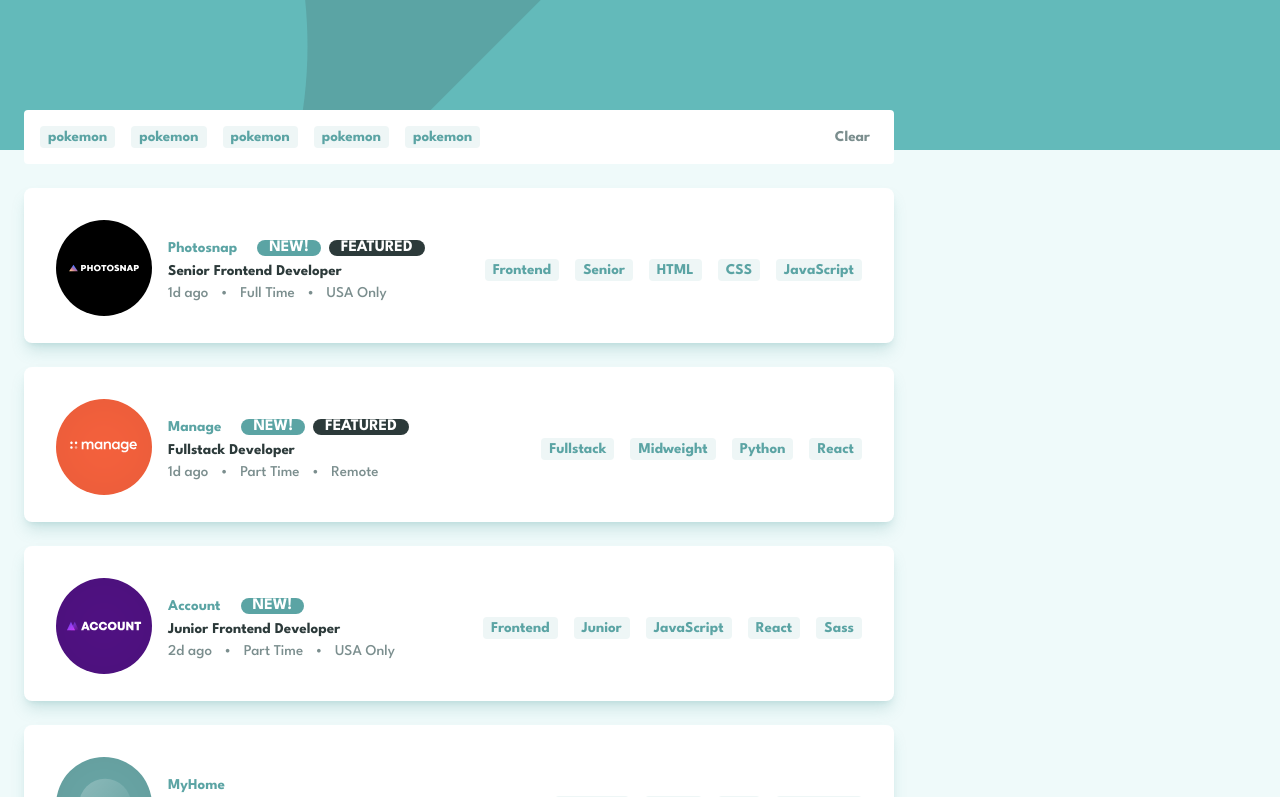
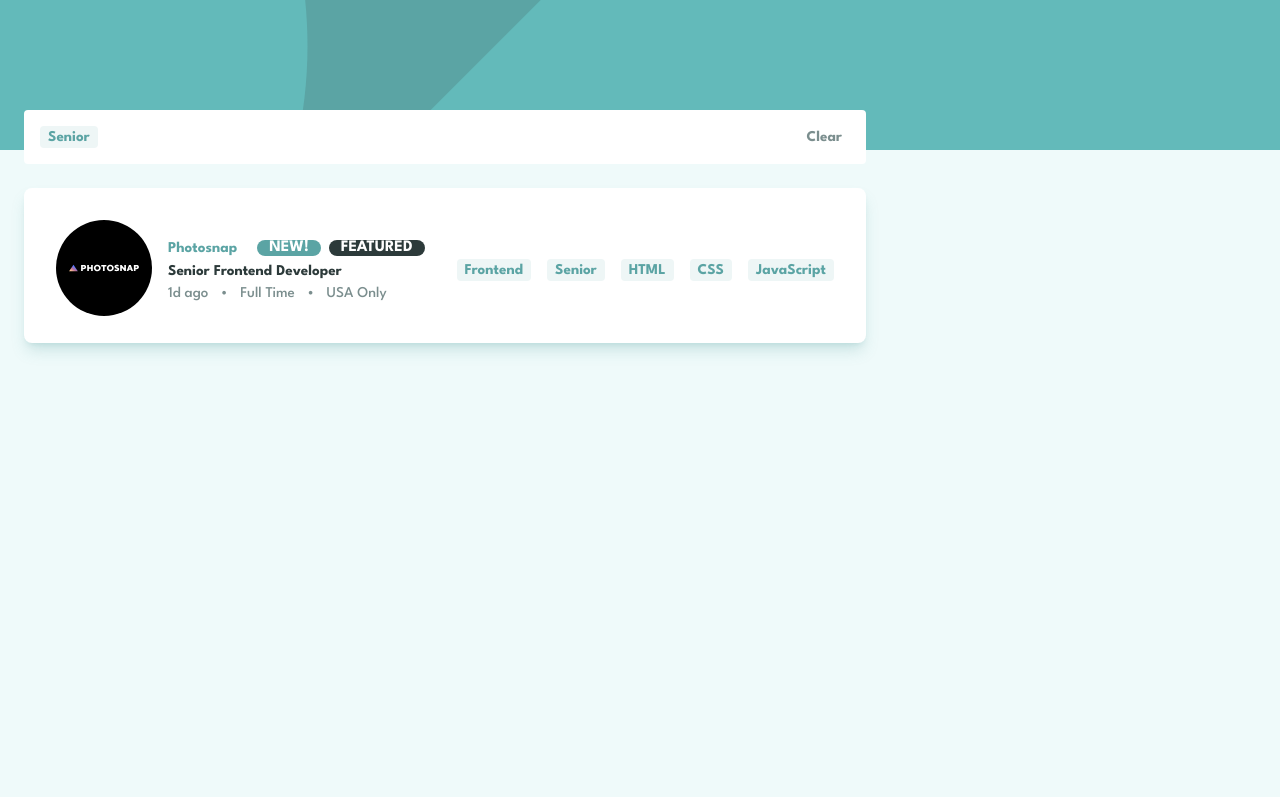
Before and after one commit to mianazan099/Static-Job-Listings, a plain HTML site: page index.html in a window 1280 px wide. Both pictures are taken after a click on the element "Senior". Shown: the top 797 px of the page. Drawn offline with Linux system fonts and the light colour scheme.

Commit message:
Functionality Completed

```diff
--- a/data.js
+++ b/data.js
@@ -6,13 +6,10 @@ let data = [
     new: true,
     featured: true,
     position: "Senior Frontend Developer",
-    role: "Frontend",
-    level: "Senior",
     postedAt: "1d ago",
     contract: "Full Time",
     location: "USA Only",
-    languages: ["HTML", "CSS", "JavaScript"],
-    tools: [],
+    tablets: ["Frontend", "Senior", "HTML", "CSS", "JavaScript"],
   },
   {
     id: 2,
@@ -21,13 +18,10 @@ let data = [
     new: true,
     featured: true,
     position: "Fullstack Developer",
-    role: "Fullstack",
-    level: "Midweight",
     postedAt: "1d ago",
     contract: "Part Time",
     location: "Remote",
-    languages: ["Python"],
-    tools: ["React"],
+    tablets: ["Fullstack", "Midweight", "Python", "React"],
   },
   {
     id: 3,
@@ -36,13 +30,10 @@ let data = [
     new: true,
     featured: false,
     position: "Junior Frontend Developer",
-    role: "Frontend",
-    level: "Junior",
     postedAt: "2d ago",
     contract: "Part Time",
     location: "USA Only",
-    languages: ["JavaScript"],
-    tools: ["React", "Sass"],
+    tablets: ["Frontend", "Junior", "JavaScript", "React", "Sass"],
   },
   {
     id: 4,
@@ -51,13 +42,10 @@ let data = [
     new: false,
     featured: false,
     position: "Junior Frontend Developer",
-    role: "Frontend",
-    level: "Junior",
     postedAt: "5d ago",
     contract: "Contract",
     location: "USA Only",
-    languages: ["CSS", "JavaScript"],
-    tools: [],
+    tablets: ["Frontend", "Junior", "CSS", "JavaScript"],
   },
   {
     id: 5,
@@ -66,13 +54,10 @@ let data = [
     new: false,
     featured: false,
     position: "Software Engineer",
-    role: "Fullstack",
-    level: "Midweight",
     postedAt: "1w ago",
     contract: "Full Time",
     location: "Worldwide",
-    languages: ["JavaScript"],
-    tools: ["Ruby", "Sass"],
+    tablets: ["Fullstack", "Midweight", "JavaScript", "Ruby", "Sass"],
   },
   {
     id: 6,
@@ -81,13 +66,10 @@ let data = [
     new: false,
     featured: false,
     position: "Junior Backend Developer",
-    role: "Backend",
-    level: "Junior",
     postedAt: "2w ago",
     contract: "Full Time",
     location: "UK Only",
-    languages: ["Ruby"],
-    tools: ["RoR"],
+    tablets: ["Backend", "Junior", "Ruby", "RoR"],
   },
   {
     id: 7,
@@ -96,13 +78,10 @@ let data = [
     new: false,
     featured: false,
     position: "Junior Developer",
-    role: "Frontend",
-    level: "Junior",
     postedAt: "2w ago",
     contract: "Full Time",
     location: "Worldwide",
-    languages: ["HTML", "JavaScript"],
-    tools: ["Sass"],
+    tablets: ["Frontend", "Junior", "HTML", "JavaScript", "Sass"],
   },
   {
     id: 8,
@@ -111,13 +90,10 @@ let data = [
     new: false,
     featured: false,
     position: "Junior Frontend Developer",
-    role: "Frontend",
-    level: "Junior",
     postedAt: "2w ago",
     contract: "Full Time",
     location: "USA Only",
-    languages: ["JavaScript"],
-    tools: ["Vue", "Sass"],
+    tablets: ["Frontend", "Junior", "JavaScript", "Vue", "Sass"],
   },
   {
     id: 9,
@@ -126,13 +102,10 @@ let data = [
     new: false,
     featured: false,
     position: "Full Stack Engineer",
-    role: "Fullstack",
-    level: "Midweight",
     postedAt: "3w ago",
     contract: "Full Time",
     location: "Worldwide",
-    languages: ["JavaScript", "Python"],
-    tools: ["Django"],
+    tablets: ["Fullstack", "Midweight", "JavaScript", "Python", "Django"],
   },
   {
     id: 10,
@@ -141,12 +114,9 @@ let data = [
     new: false,
     featured: false,
     position: "Front-end Dev",
-    role: "Frontend",
-    level: "Junior",
     postedAt: "1mo ago",
     contract: "Part Time",
     location: "Worldwide",
-    languages: ["JavaScript"],
-    tools: ["React", "Sass"],
+    tablets: ["Frontend", "Junior", "JavaScript", "React", "Sass"],
   },
 ];
--- a/index.html
+++ b/index.html
@@ -17,13 +17,7 @@
     <main>
       <div class="parent">
         <div class="search">
-          <div class="tablets">
-            <div>pokemon</div>
-            <div>pokemon</div>
-            <div>pokemon</div>
-            <div>pokemon</div>
-            <div>pokemon</div>
-          </div>
+          <div class="tablets"></div>
           <p class="clear">Clear</p>
         </div>
       </div>
--- a/script.js
+++ b/script.js
@@ -1,6 +1,25 @@
 const template = document.querySelector("template");
 const parent = document.querySelector(".parent");
 
+function filterData(filterList) {
+  let newData = data.filter((item) => {
+    let doReturn = true;
+    let num = 0;
+    while (doReturn && num < (filterList.length || 1)) {
+      doReturn = item.tablets.includes(filterList[num]);
+      num++;
+    }
+    return doReturn;
+  });
+  if (filterList.length === 0) {
+    render(data);
+  } else {
+    render(newData);
+  }
+}
+function render(data) {
+  const cardList = document.querySelectorAll(".card");
+  cardList.forEach((card) => card.remove());
   data.forEach((data) => {
     const clone = template.content.cloneNode(true);
     clone.querySelector(".logo img").src = data.logo;
@@ -11,15 +30,11 @@ data.forEach((data) => {
     clone.querySelector(".postedAt").innerText = data.postedAt;
     clone.querySelector(".contract").innerText = data.contract;
     clone.querySelector(".location").innerText = data.location;
-  let tabletList = [];
-  tabletList.push(data.role);
-  tabletList.push(data.level);
-  tabletList = [...tabletList, ...data.languages, ...data.tools];
-  console.clear();
-  tabletList.forEach((tablet) => {
-    let newtablet = clone.querySelector(".tablet").cloneNode(true);
-    newtablet.innerText = tablet;
-    clone.querySelector(".tablet-container").appendChild(newtablet);
+    // console.clear();
+    data.tablets.forEach((tablet) => {
+      let newTablet = clone.querySelector(".tablet").cloneNode(true);
+      newTablet.innerText = tablet;
+      clone.querySelector(".tablet-container").appendChild(newTablet);
     });
     clone.querySelector(".tablet:first-of-type").remove();
     parent.appendChild(clone);
@@ -29,11 +44,49 @@ data.forEach((data) => {
         .forEach((card) => card.classList.add("right-line"));
     }
   });
+  const tabletList = document.querySelectorAll(".tablet");
+  tabletList.forEach((tablet) => {
+    tablet.addEventListener("click", function () {
+      if (!filterList.includes(tablet.textContent))
+        filterList.push(tablet.textContent);
+      pushNow();
+      filterData(filterList);
+    });
+  });
+}
+
+render(data);
 
 const tabletList = document.querySelectorAll(".tablet");
+const filterList = [];
+const tablets = document.querySelector(".tablets");
 
 tabletList.forEach((tablet) => {
-  tablet.addEventListener("click", function (e) {
-    console.log(tablet.textContent);
+  tablet.addEventListener("click", function () {
+    if (!filterList.includes(tablet.textContent))
+      filterList.push(tablet.textContent);
+    pushNow();
+    filterData(filterList);
   });
 });
+
+function pushNow() {
+  tablets.innerHTML = "";
+  filterList.forEach((item) => {
+    tablets.innerHTML += `<div>${item}</div>`;
+  });
+  const tabletDiv = document.querySelectorAll(".tablets div");
+  tabletDiv.forEach((tablet) => {
+    tablet.addEventListener("click", () => {
+      tablet.remove();
+      const index = filterList.indexOf(tablet.textContent);
+      console.log("no");
+      if (index > -1) {
+        filterList.splice(index, 1);
+        console.log("done");
+      }
+      console.log(filterList);
+      filterData(filterList);
+    });
+  });
+}
```
Lines whose indentation alone changed are shown as unchanged.
